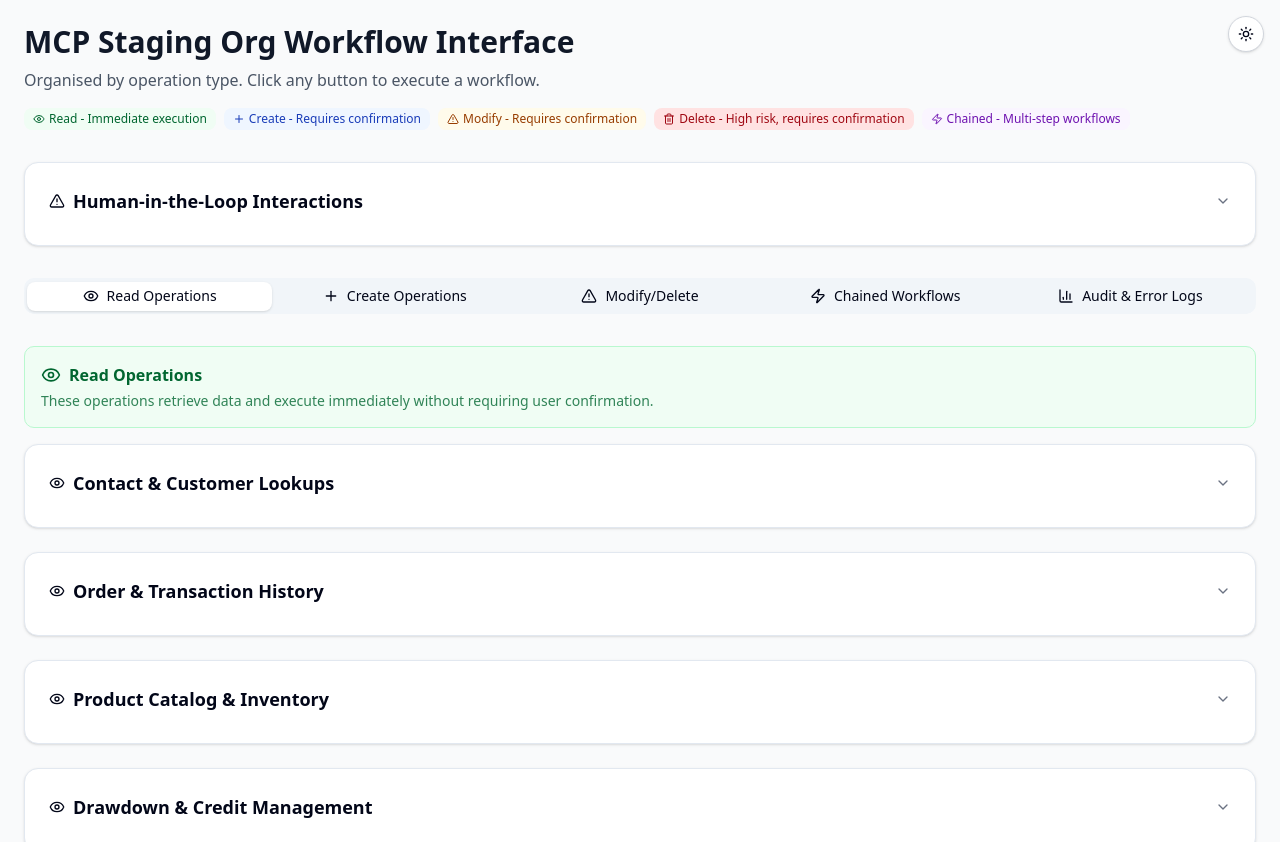
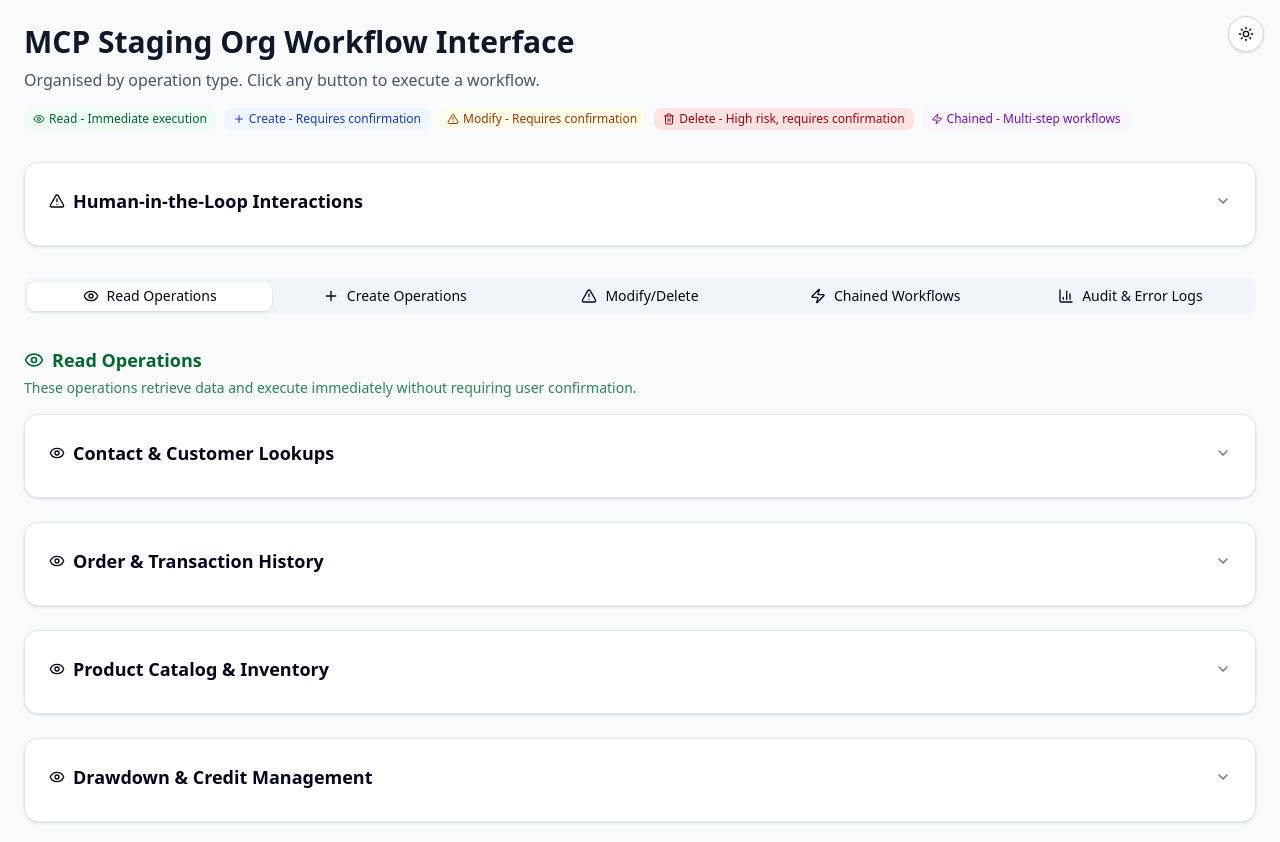
Before and after one commit to mattdawsonuk/mcp-agent-ui-proto, a Next.js app: page /mcp in a window 1280 px wide. Shown: the top 842 px of the page. Built offline with nearby package versions, Linux system fonts and the light colour scheme.

Commit message:
Workflow intro text non-card.

```diff
--- a/src/components/mcp/WorkflowOperationsList.tsx
+++ b/src/components/mcp/WorkflowOperationsList.tsx
@@ -27,11 +27,11 @@ const WorkflowOperationsList: React.FC<WorkflowOperationsListProps> = ({
 
   return (
     <>
-      <div className={`mb-4 p-4 ${colorScheme.bg} border ${colorScheme.border} rounded-lg`}>
-        <div className={`flex items-center gap-2 ${colorScheme.text}`}>
+      <div className="mb-4">
+        <h2 className={`flex items-center gap-2 text-lg font-semibold ${colorScheme.text}`}>
           <config.icon className="h-5 w-5" />
-          <span className="font-semibold">{config.title}</span>
-        </div>
+          {config.title}
+        </h2>
         <p className={`${colorScheme.text} text-sm mt-1 opacity-80`}>
           {config.description}
         </p>
```
